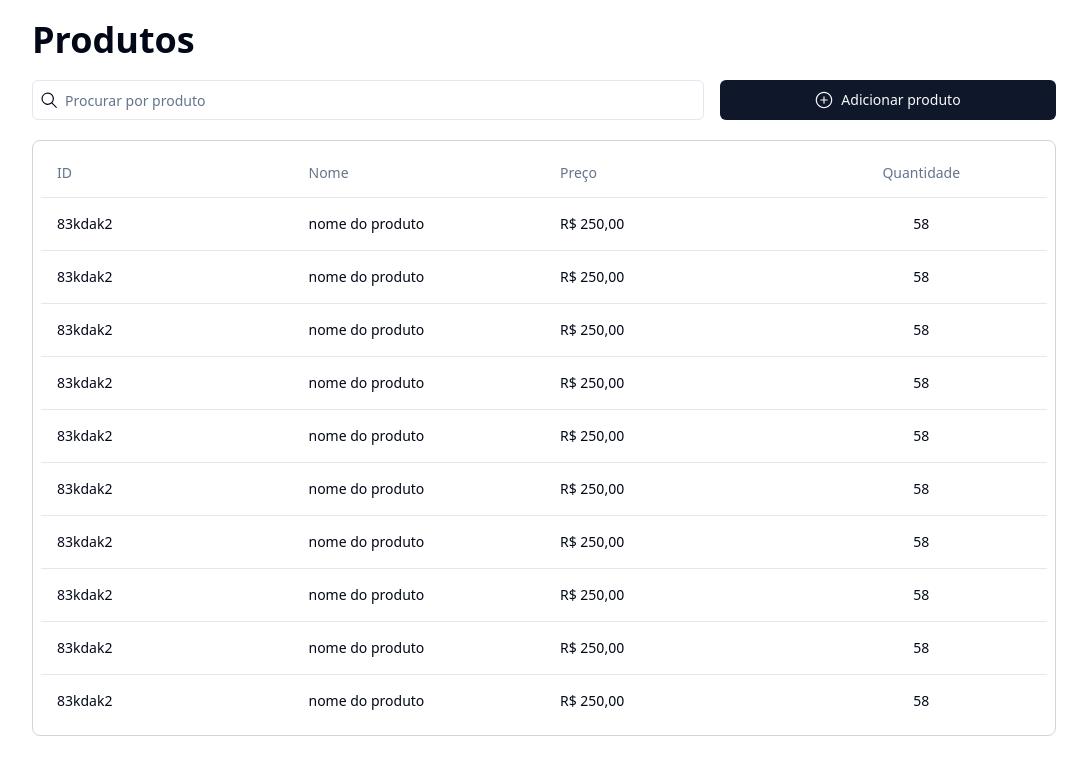
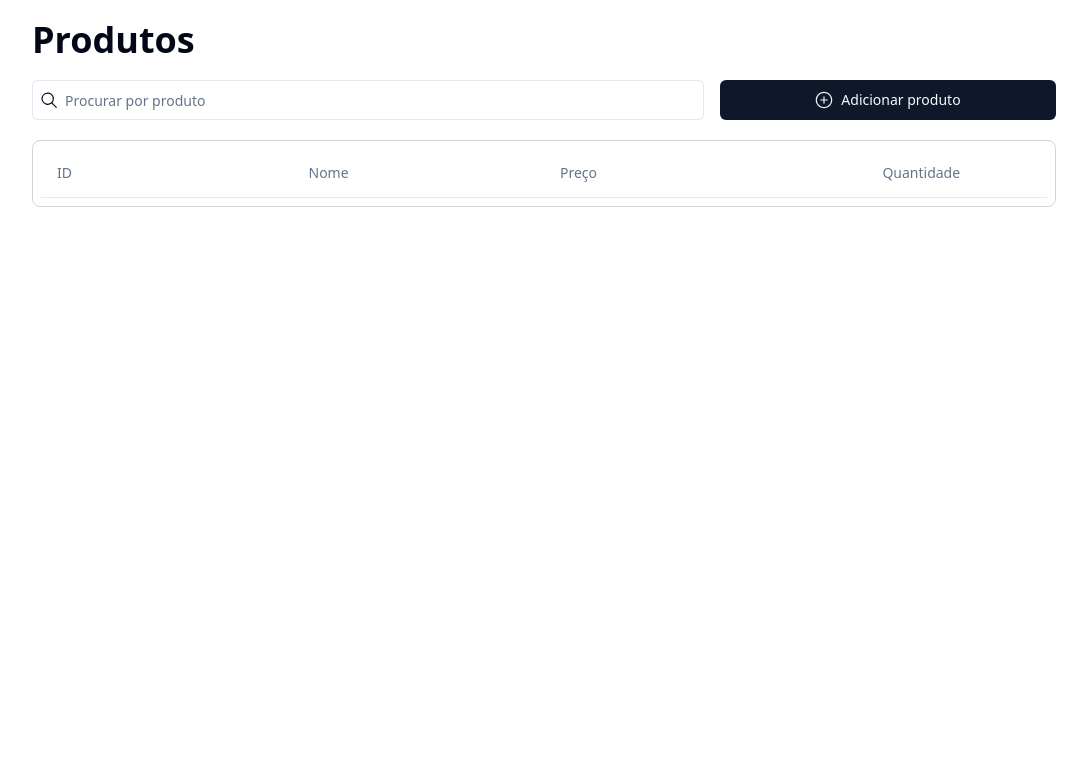
Before and after one commit to joaomariofm/verstand-onboarding, a React (Vite) app: page / in a window 1280 px wide. Shown: the top 774 px of the page, without its empty margins (96-1183 px from the left). Built offline with nearby package versions, Linux system fonts and the light colour scheme.

Commit message:
structuring add product functionality

```diff
--- a/src/App.tsx
+++ b/src/App.tsx
@@ -1,3 +1,5 @@
+import { useState } from "react"
+import { Product } from "@/models/Product"
 import { GoSearch } from "react-icons/go"
 import { Input } from "./components/ui/input"
 import { AddProductDialog } from "@/components/AddProductDialog"
@@ -11,6 +13,13 @@ import {
 } from "./components/ui/table"
 
 function App() {
+
+	const [products, setProducts] = useState<Product[]>([])
+
+	function addProduct(values: Product) {
+		setProducts(oldProducts => [...oldProducts, values])
+  }
+
   return (
 		<>
 			<div className="mt-5 max-w-5xl mx-auto">
@@ -21,7 +30,7 @@ function App() {
 						<Input className="px-8" placeholder="Procurar por produto"/>
 					</div>
 					<div className="w-1/3">
-						<AddProductDialog />
+						<AddProductDialog onSubmitCallback={addProduct} />
 					</div>
 				</div>
 				<div className="p-2 border border-zinc-300 rounded-lg">
@@ -36,12 +45,12 @@ function App() {
 						</TableHeader>
 						<TableBody>
 							{
-								Array.from({ length: 10 }).map((_, i) => (
+								products.map((product, i) => (
 									<TableRow key={i}>
 										<TableCell className="font-medium">83kdak2</TableCell>
-										<TableCell>nome do produto</TableCell>
-										<TableCell>R$ 250,00</TableCell>
-										<TableCell className="text-center">58</TableCell>
+										<TableCell>{product.name}</TableCell>
+										<TableCell>R$ {product.price.toFixed(2)}</TableCell>
+										<TableCell className="text-center">{product.quantity}</TableCell>
 									</TableRow>
 								))
 							}
--- a/src/components/AddProductDialog.tsx
+++ b/src/components/AddProductDialog.tsx
@@ -1,6 +1,8 @@
 import { useForm } from "react-hook-form"
+import { useState } from "react"
 import { zodResolver } from "@hookform/resolvers/zod"
 import { z } from "zod"
+import { Product } from "@/models/Product"
 import { GoPlusCircle } from "react-icons/go"
 import { Button } from "@/components/ui/button"
 import { Input } from "@/components/ui/input"
@@ -21,13 +23,19 @@ import {
 	FormLabel,
 } from "@/components/ui/form"
 
+interface Props {
+	onSubmitCallback: (values: Product) => void
+}
+
 const formSchema = z.object({
 	name: z.string(),
 	price: z.string().transform(value => Number(value)||0),
 	quantity: z.string().transform(value => Number(value)||0),
 })
 
-function AddProductDialog() {
+function AddProductDialog(props: Props) {
+
+	const [isOpen, setIsOpen] = useState(false)
 
 	const form = useForm<z.infer<typeof formSchema>>({
 		resolver: zodResolver(formSchema),
@@ -38,13 +46,15 @@ function AddProductDialog() {
 		},
 	})
 
-	function onSubmit(values: z.infer<typeof formSchema>) {
-    console.log(values)
+	function onSubmit(values: Product) {
+		props.onSubmitCallback(values)
+		form.reset()
+		setIsOpen(false)
   }
 
 	return (
 		<>
-			<Dialog>
+			<Dialog open={isOpen} onOpenChange={setIsOpen}>
 
 				<DialogTrigger className="w-full" asChild>
 					<Button>
@@ -125,4 +135,4 @@ function AddProductDialog() {
 	)
 }
 
-export { AddProductDialog }
+export { AddProductDialog, formSchema }
--- /dev/null
+++ b/src/models/Product.ts
@@ -0,0 +1,7 @@
+interface Product {
+	name: string
+	price: number
+	quantity: number
+}
+
+export type { Product }
```
